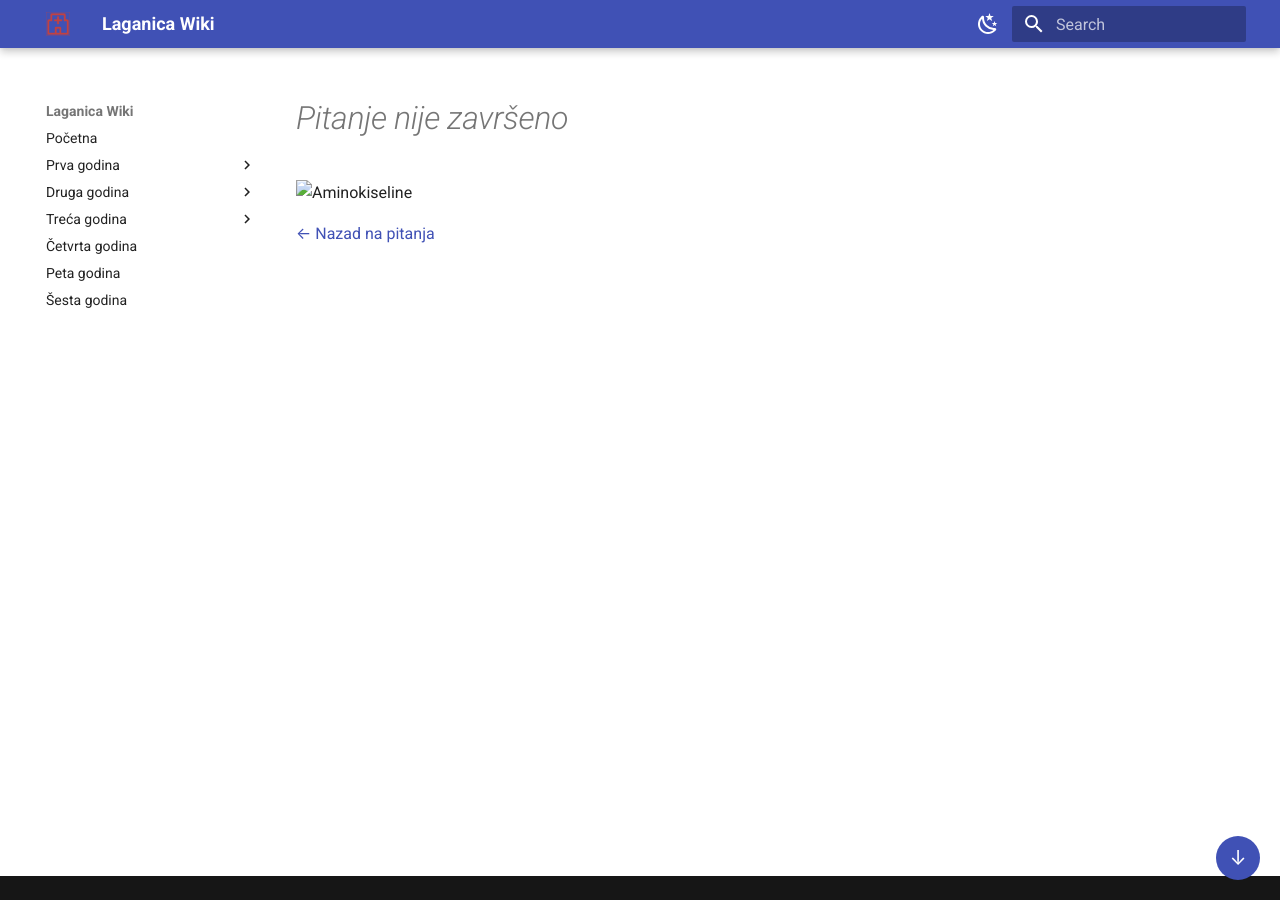
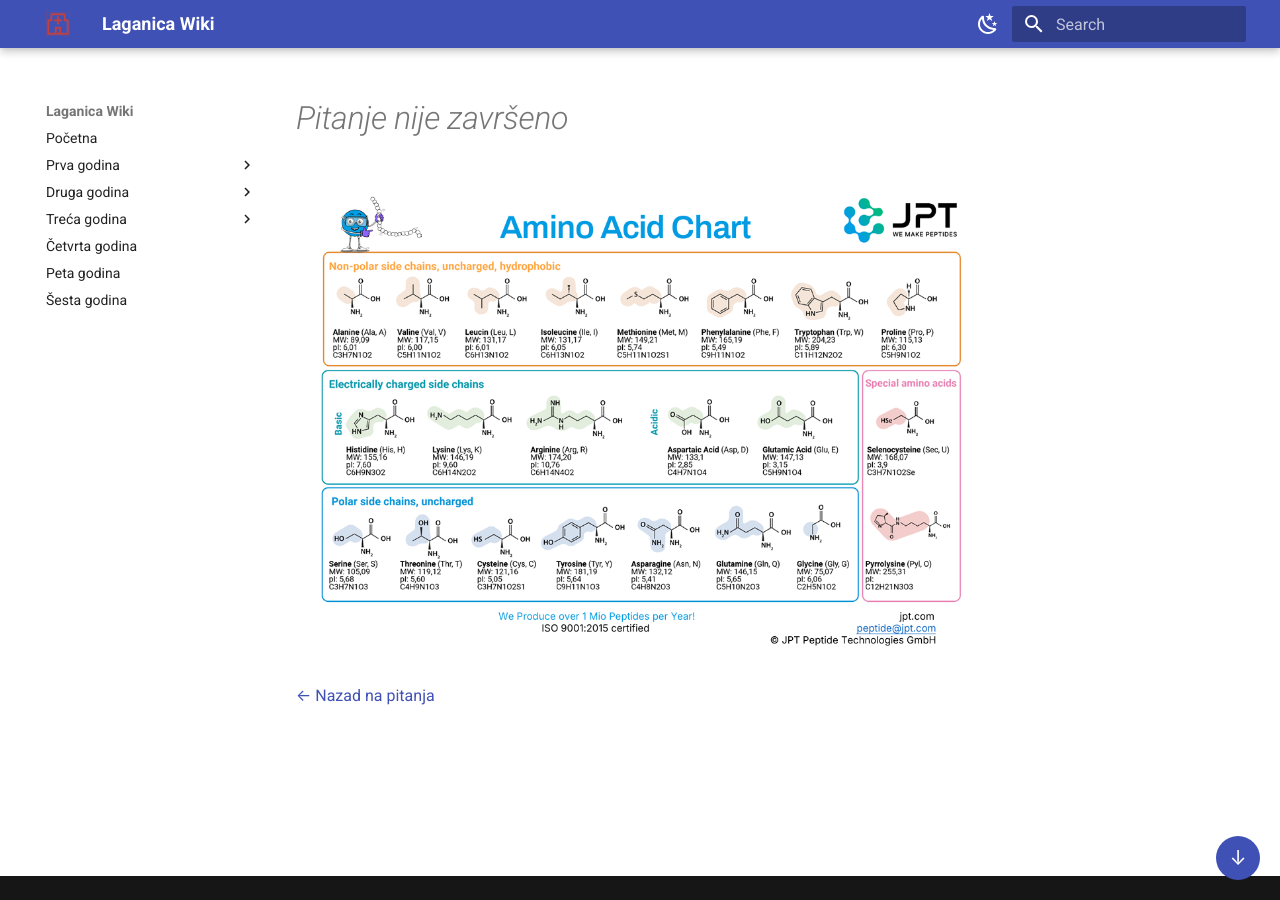
Before and after one commit to Goga-NG/laganica-wiki, an MkDocs documentation site: the page built from docs/druga-godina/medicinska-biohemija/proteini/struktura-proteina-nivoi-organizacije-molekula.md, in a window 1280 px wide. Built offline with MkDocs 1.6.1 and Material for MkDocs 9.7.7, drawn with Linux system fonts in a browser that asks for light colours.

Commit message:
popravka

```diff
--- a/docs/druga-godina/medicinska-biohemija/proteini/struktura-proteina-nivoi-organizacije-molekula.md
+++ b/docs/druga-godina/medicinska-biohemija/proteini/struktura-proteina-nivoi-organizacije-molekula.md
@@ -1,5 +1,5 @@
 # *Pitanje nije završeno*
 
-![Aminokiseline](slike/aminokiseline.png)
+![Aminokiseline](slike/aminokiseline.PNG)
 
 [← Nazad na pitanja](index.md)
```
